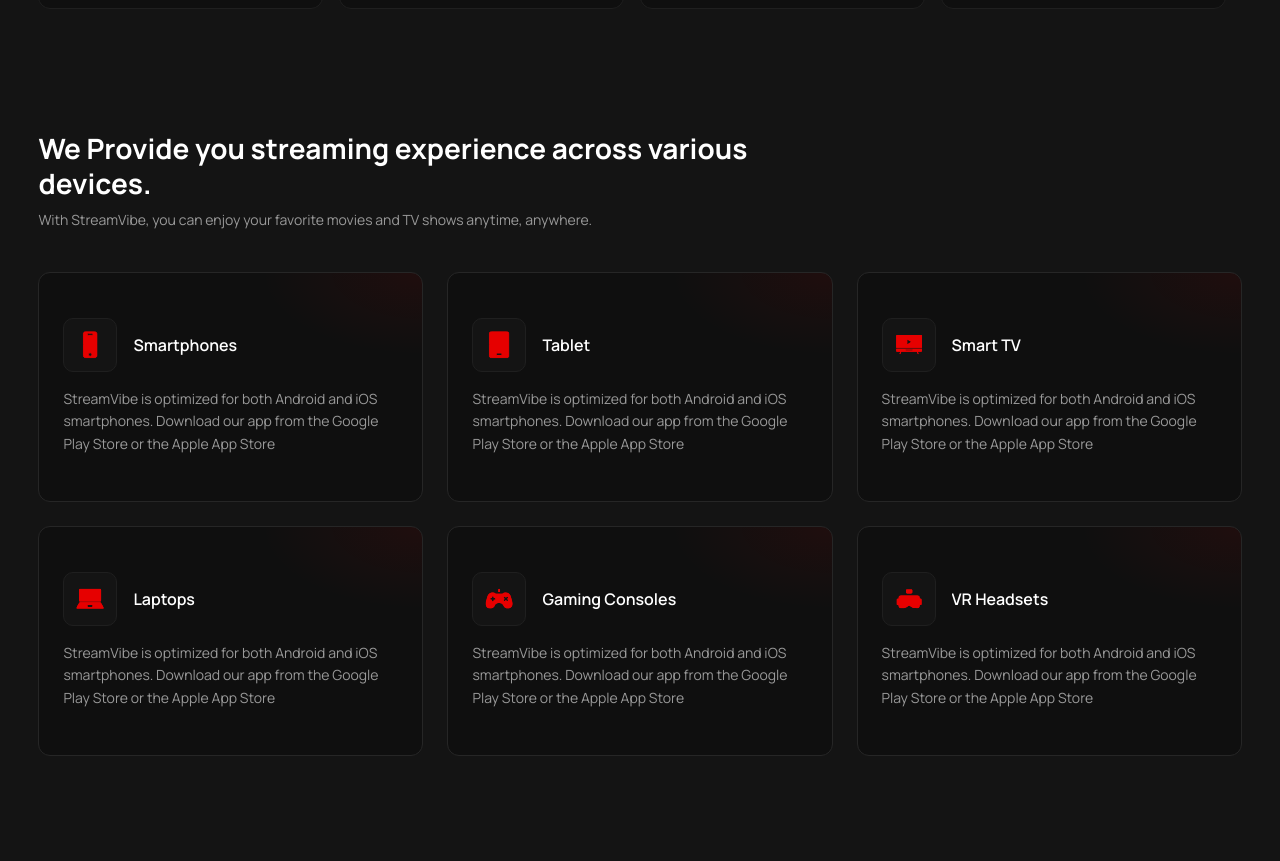
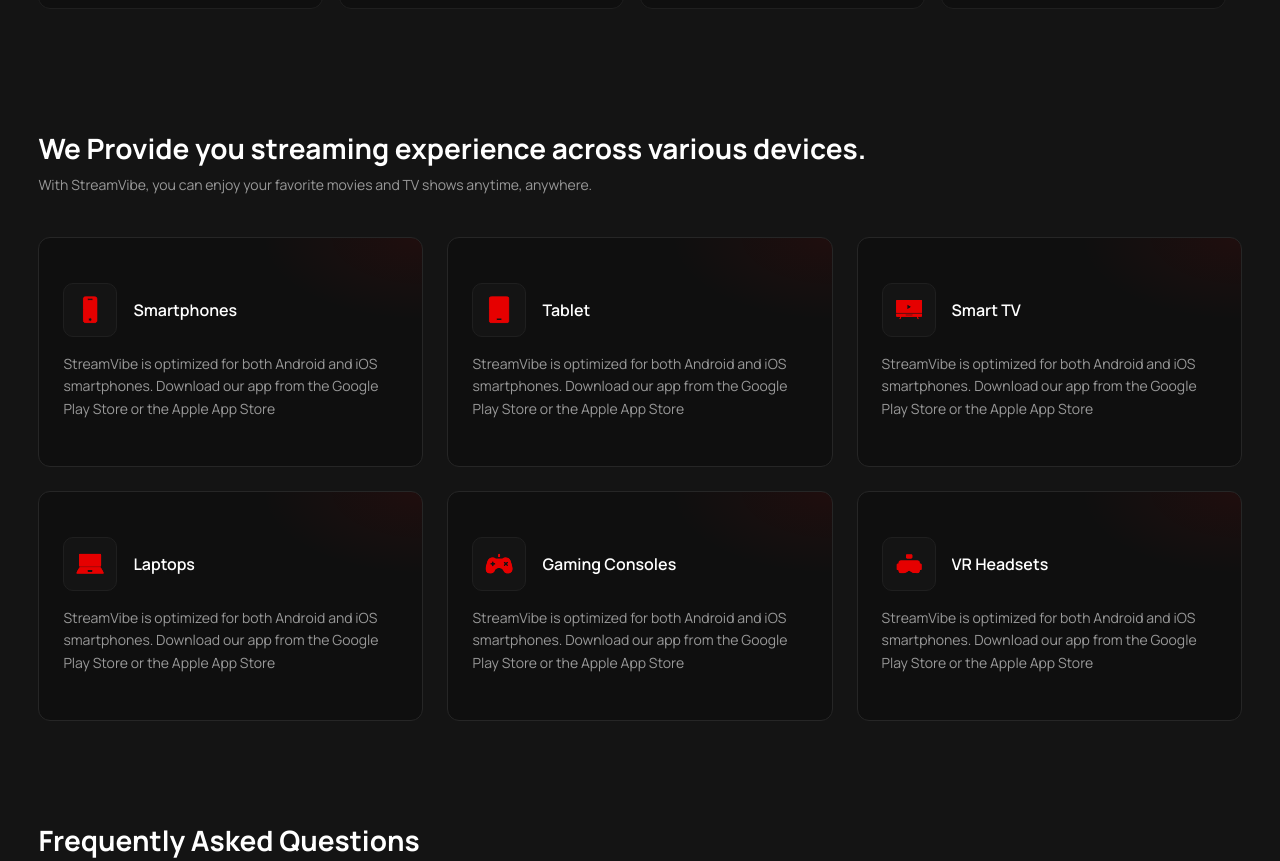
Before and after one commit to CourageCharly/StreamVibe, a Next.js app: page / in a window 1280 px wide. Shown: the part 1288-2149 px from the top of the page. Built offline with nearby package versions, Linux system fonts and the light colour scheme; no server answers.

Commit message:
Keep Devices heading on one line on web.
Mobile stays two lines; desktop uses a single non-wrapping line.

```diff
--- a/components/Devices.tsx
+++ b/components/Devices.tsx
@@ -8,14 +8,19 @@
       <SectionHeading
         title={
           <>
-            {/* Mobile: exactly 2 lines · Desktop: one line */}
-            <span className="block sm:inline">We Provide you streaming </span>
-            <span className="block sm:inline">
+            {/* Mobile: 2 lines · Web: single line (no wrap) */}
+            <span className="sm:hidden">
+              We Provide you streaming
+              <br />
               experience across various devices.
+            </span>
+            <span className="hidden sm:inline">
+              We Provide you streaming experience across various devices.
             </span>
           </>
         }
         description="With StreamVibe, you can enjoy your favorite movies and TV shows anytime, anywhere."
+        singleLine
       />
 
       <div className="grid w-full min-w-0 grid-cols-1 gap-4 sm:grid-cols-2 sm:gap-5 lg:grid-cols-3 lg:gap-6">
```
